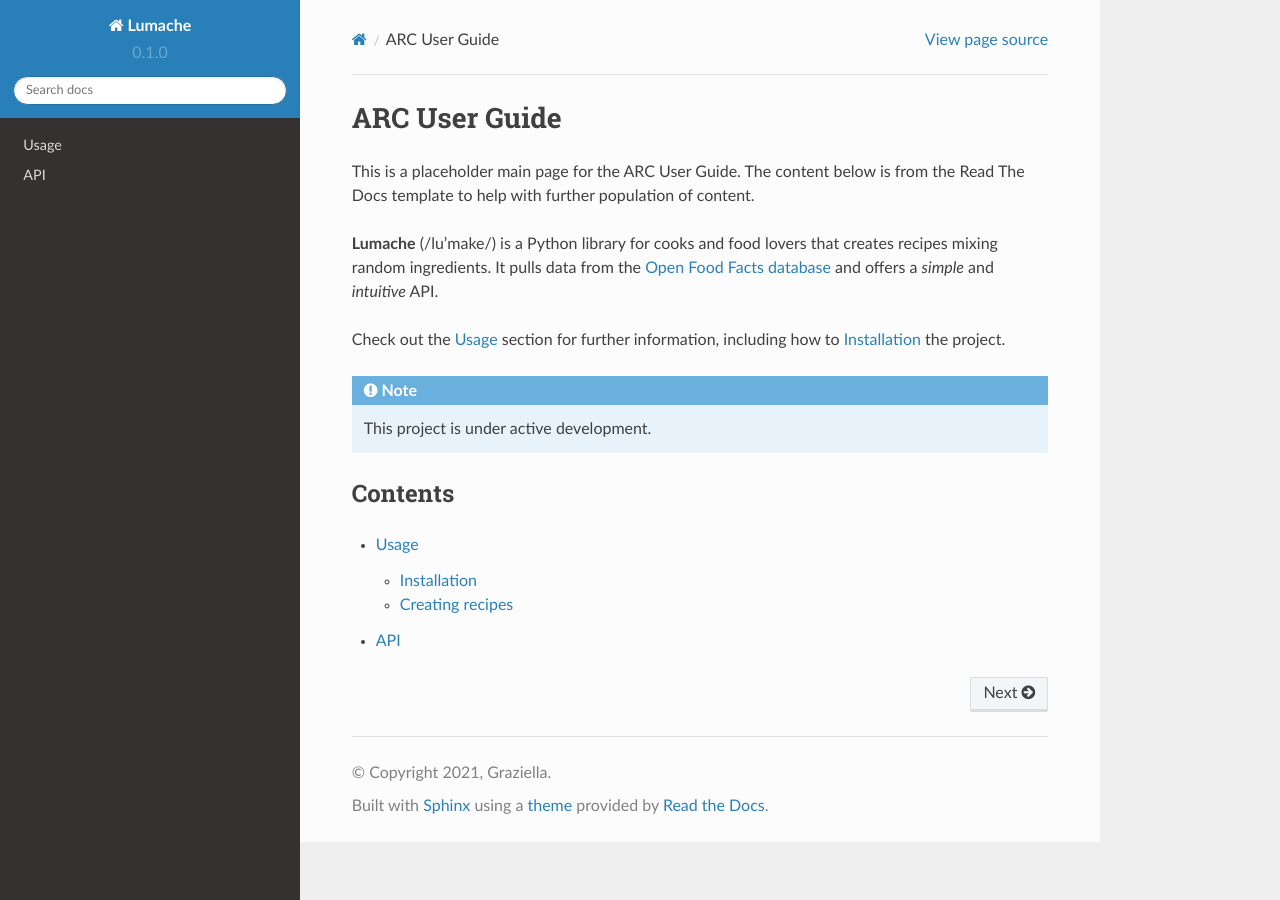
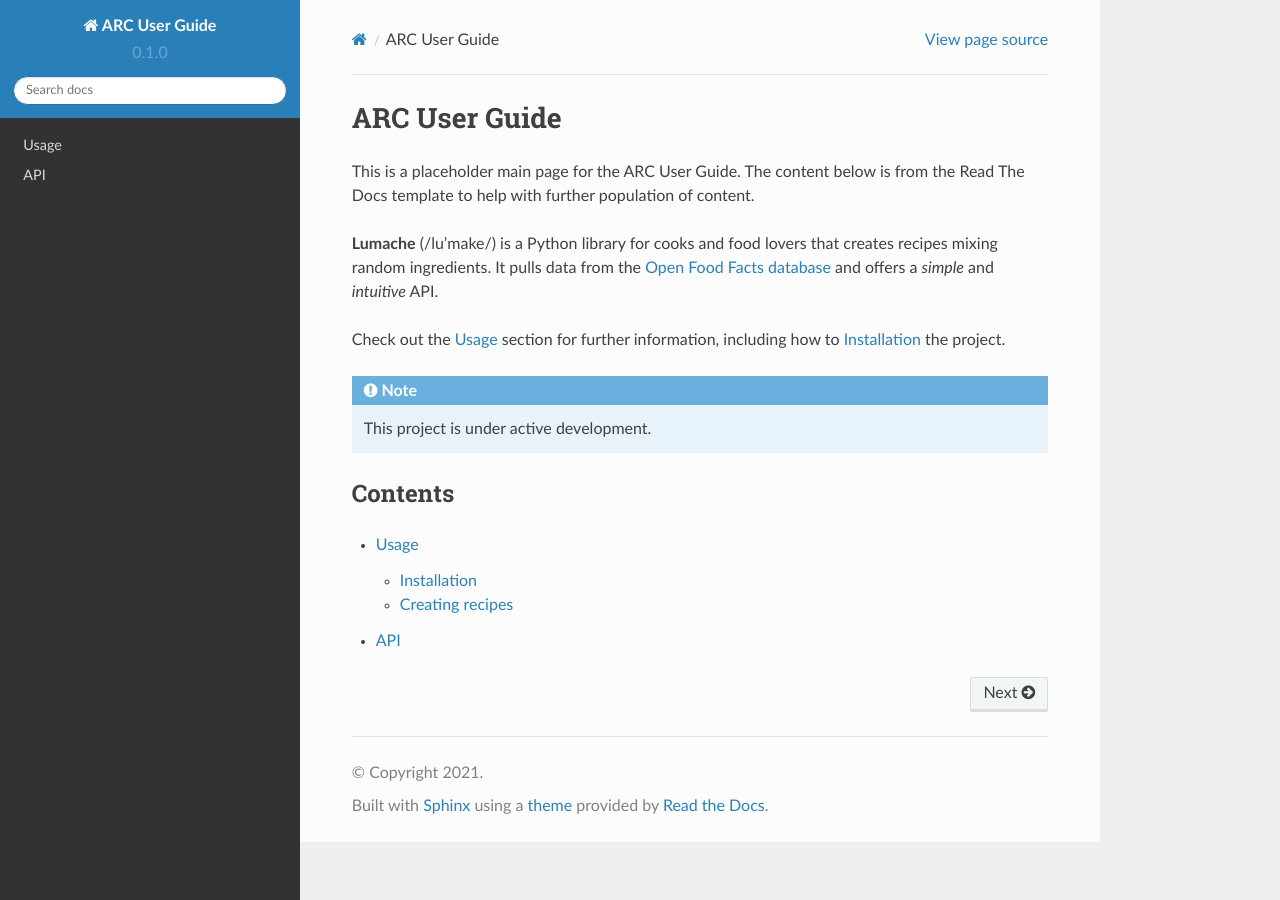
Before and after one commit to tina-friedrich/arc-user-guide, a Sphinx documentation site: the page built from docs/source/index.rst, in a window 1280 px wide. Built offline with Sphinx 7.4.7 and the Read the Docs theme 2.0.0, drawn with Linux system fonts in a browser that asks for light colours.

Commit message:
Update conf.py
Initial update for ARC documentation

```diff
--- a/docs/source/conf.py
+++ b/docs/source/conf.py
@@ -2,9 +2,9 @@
 
 # -- Project information
 
-project = 'Lumache'
-copyright = '2021, Graziella'
-author = 'Graziella'
+project = 'ARC User Guide'
+copyright = '2021'
+author = 'ARC Team'
 
 release = '0.1'
 version = '0.1.0'
```
